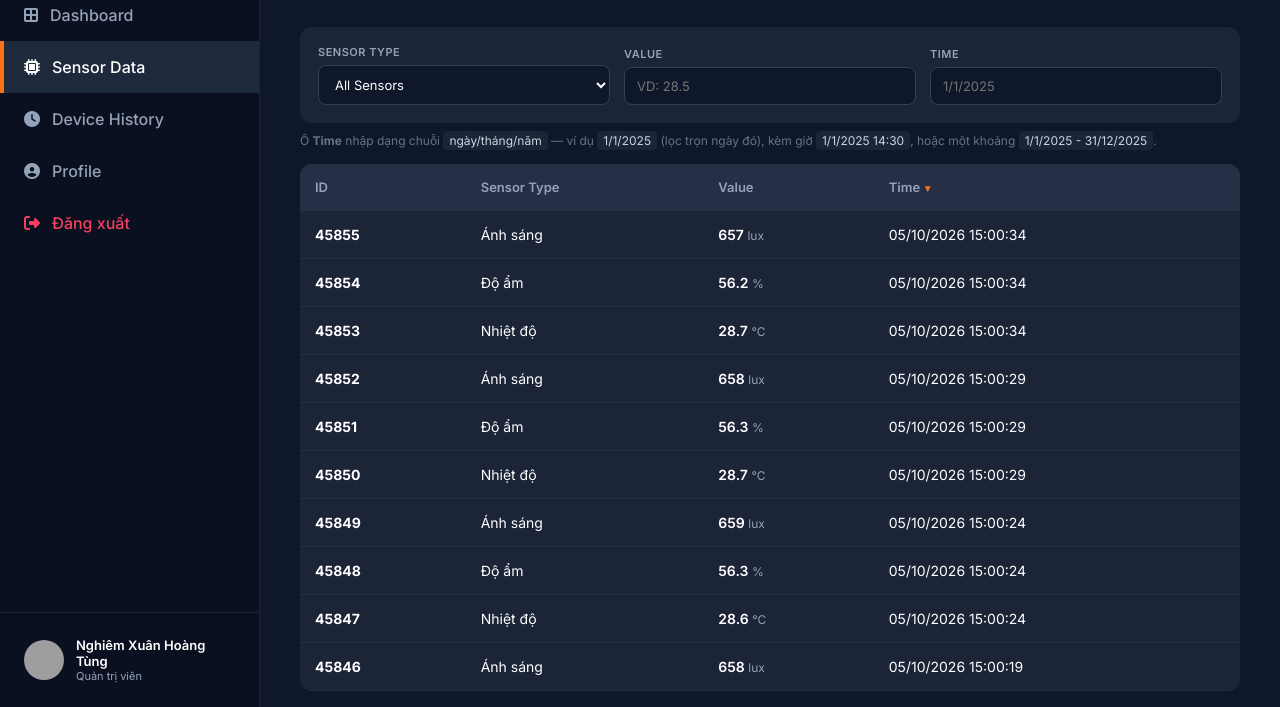
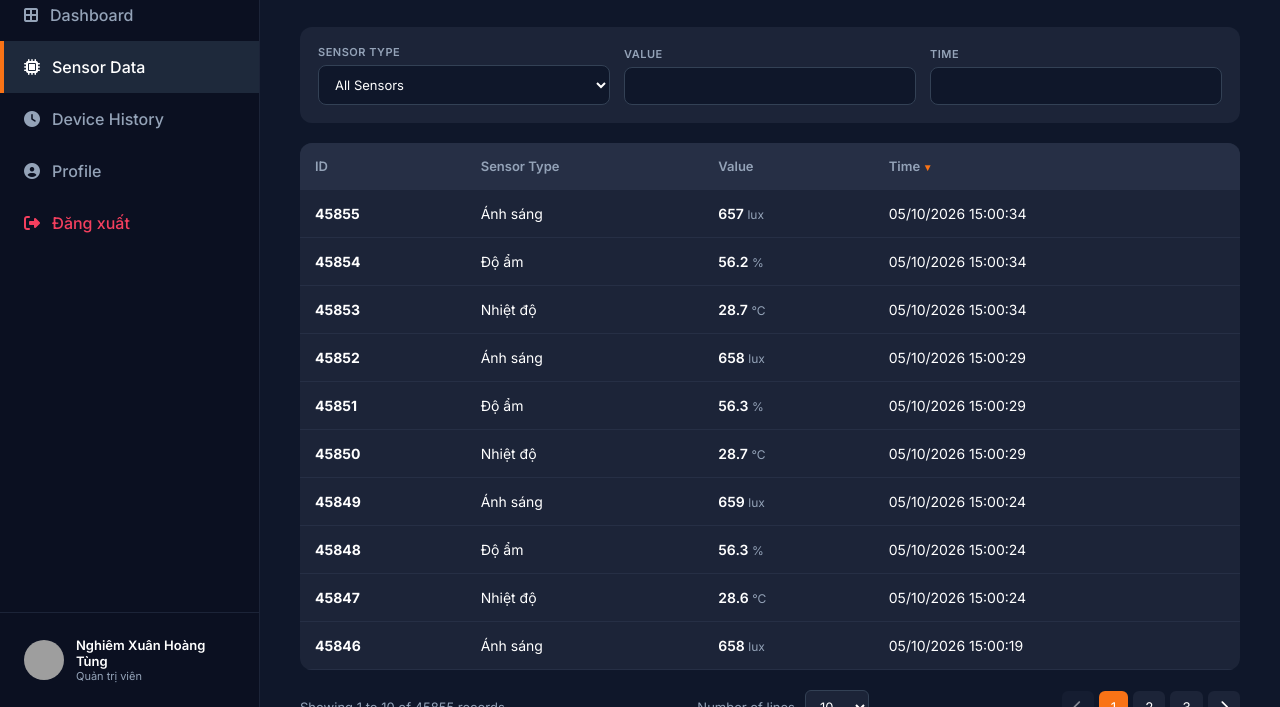
Before and after one commit to hoangtung2f6k/BTL-IOT-va-UD, a plain HTML site: page frontend/design/sensor-data.html in a window 1280 px wide. Shown: the part 93-800 px from the top of the page. Drawn offline with nearby package versions, Linux system fonts and the light colour scheme; grey boxes are pictures that could not be loaded.

Commit message:
bo placeholder o filter

```diff
--- a/frontend/css/style.css
+++ b/frontend/css/style.css
@@ -78,7 +78,7 @@
 input:disabled + .slider { opacity: 0.5; cursor: not-allowed; }
 
 /* FILTERS */
-.filter-bar { display: flex; flex-wrap: wrap; align-items: flex-end; gap: 14px; background: #1c2438; border-radius: 12px; padding: 18px; margin: 20px 0 10px; }
+.filter-bar { display: flex; flex-wrap: wrap; align-items: flex-end; gap: 14px; background: #1c2438; border-radius: 12px; padding: 18px; margin: 20px 0; }
 .filter-field { display: flex; flex-direction: column; gap: 6px; }
 .filter-field label { font-size: 11px; font-weight: 600; letter-spacing: 0.5px; text-transform: uppercase; color: #94a3b8; }
 .filter-field.grow { flex: 1; min-width: 180px; }
@@ -86,8 +86,6 @@
 .filter-field input:focus, .filter-field select:focus { outline: none; border-color: #f97316; }
 /* Ô Time gõ sai định dạng -> viền đỏ, giá trị đó không được gửi lên server */
 .filter-field input.invalid { border-color: #f43f5e; background: rgba(244,63,94,0.08); }
-.filter-hint { font-size: 12px; color: #64748b; margin-bottom: 16px; }
-.filter-hint code { background: #1c2438; padding: 2px 6px; border-radius: 4px; color: #cbd5e1; font-size: 12px; }
 
 /* CHÂN BẢNG: số bản ghi - số dòng mỗi trang - phân trang */
 .table-footer { display: flex; align-items: center; justify-content: space-between; flex-wrap: wrap; gap: 16px; }
--- a/frontend/design/sensor-data.html
+++ b/frontend/design/sensor-data.html
@@ -86,7 +86,7 @@
 input:disabled + .slider { opacity: 0.5; cursor: not-allowed; }
 
 /* FILTERS */
-.filter-bar { display: flex; flex-wrap: wrap; align-items: flex-end; gap: 14px; background: #1c2438; border-radius: 12px; padding: 18px; margin: 20px 0 10px; }
+.filter-bar { display: flex; flex-wrap: wrap; align-items: flex-end; gap: 14px; background: #1c2438; border-radius: 12px; padding: 18px; margin: 20px 0; }
 .filter-field { display: flex; flex-direction: column; gap: 6px; }
 .filter-field label { font-size: 11px; font-weight: 600; letter-spacing: 0.5px; text-transform: uppercase; color: #94a3b8; }
 .filter-field.grow { flex: 1; min-width: 180px; }
@@ -94,8 +94,6 @@
 .filter-field input:focus, .filter-field select:focus { outline: none; border-color: #f97316; }
 /* Ô Time gõ sai định dạng -> viền đỏ, giá trị đó không được gửi lên server */
 .filter-field input.invalid { border-color: #f43f5e; background: rgba(244,63,94,0.08); }
-.filter-hint { font-size: 12px; color: #64748b; margin-bottom: 16px; }
-.filter-hint code { background: #1c2438; padding: 2px 6px; border-radius: 4px; color: #cbd5e1; font-size: 12px; }
 
 /* CHÂN BẢNG: số bản ghi - số dòng mỗi trang - phân trang */
 .table-footer { display: flex; align-items: center; justify-content: space-between; flex-wrap: wrap; gap: 16px; }
@@ -300,17 +298,13 @@
                 </div>
                 <div class="filter-field grow">
                     <label for="sensor-f-value">Value</label>
-                    <input type="text" id="sensor-f-value" placeholder="VD: 28.5">
+                    <input type="text" id="sensor-f-value">
                 </div>
                 <div class="filter-field grow">
                     <label for="sensor-f-time">Time</label>
-                    <input type="text" id="sensor-f-time" placeholder="1/1/2025">
+                    <input type="text" id="sensor-f-time">
                 </div>
             </div>
-            <p class="filter-hint">
-                Ô <strong>Time</strong> nhập dạng chuỗi <code>ngày/tháng/năm</code> — ví dụ <code>1/1/2025</code> (lọc trọn ngày đó),
-                kèm giờ <code>1/1/2025 14:30</code>, hoặc một khoảng <code>1/1/2025 - 31/12/2025</code>.
-            </p>
 
             <div class="table-container">
                 <table id="sensor-table">
@@ -444,13 +438,9 @@
                 </div>
                 <div class="filter-field grow">
                     <label for="action-f-time">Time</label>
-                    <input type="text" id="action-f-time" placeholder="1/1/2025">
+                    <input type="text" id="action-f-time">
                 </div>
             </div>
-            <p class="filter-hint">
-                Ô <strong>Time</strong> nhập dạng chuỗi <code>ngày/tháng/năm</code> — ví dụ <code>1/1/2025</code> (lọc trọn ngày đó),
-                kèm giờ <code>1/1/2025 14:30</code>, hoặc một khoảng <code>1/1/2025 - 31/12/2025</code>.
-            </p>
 
             <div class="table-container">
                 <table id="action-table">
```
Also changed, not shown: frontend/design/dashboard.html (+4 -14 lines), frontend/design/device-history.html (+4 -14 lines), frontend/design/profile.html (+4 -14 lines), frontend/index.html (+3 -11 lines).
